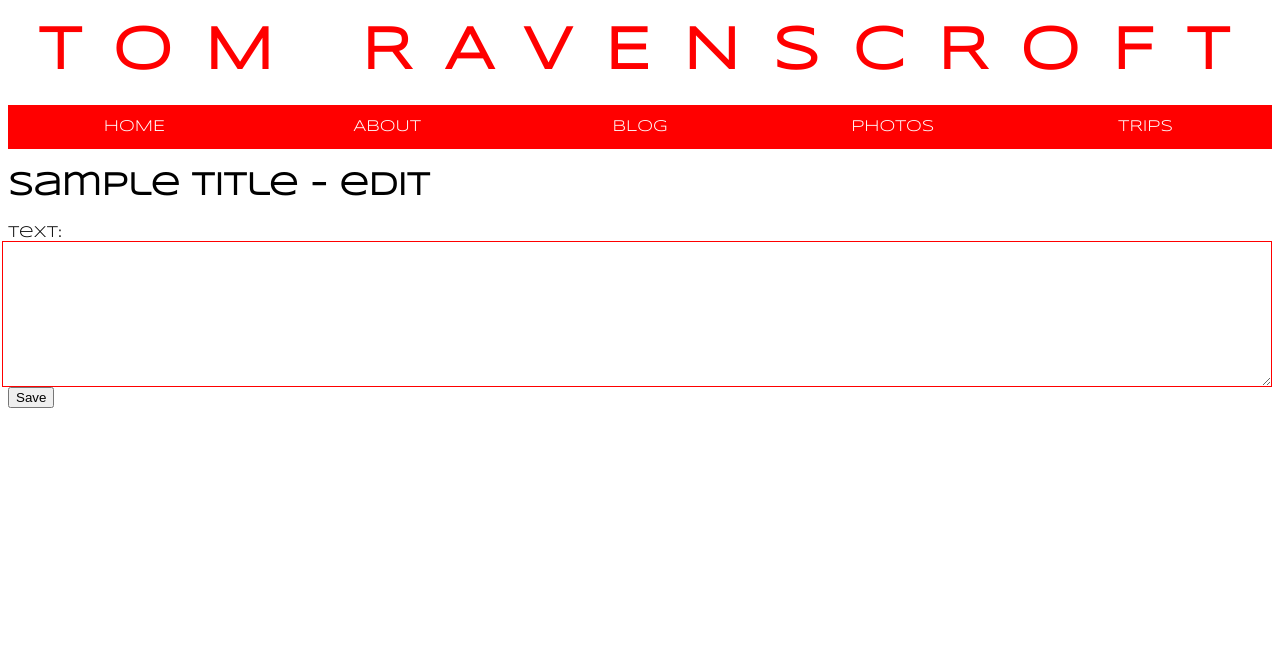
After one commit to PhysTom88/Website, a Django app: template website/templates/main/edit.html in a window 1280 px wide. The commit adds this page. Shown: the top 648 px of the page. Run offline with Django 3.2, Linux system fonts and the light colour scheme; tables that the repository leaves empty hold one stand-in row (values such as "Sample post"); the template is opened without the code that fills it: values that come from a table or form of the project are taken from there, most other values are stand-ins (such as "Sample title", 1, 10 or a date in 2020).

Commit message:
added form for editing large text blocks - skeleton

```diff
--- /dev/null
+++ b/website/forms.py
@@ -0,0 +1,9 @@
+from django import forms
+
+from .models import TextDescription
+
+class TextDescriptionForm(forms.ModelForm):
+
+	class Meta:
+		model = TextDescription
+		fields = ('block_text',)
--- a/website/models.py
+++ b/website/models.py
@@ -6,7 +6,7 @@ class TextDescription(models.Model):
 	'''Model for large pieces of text'''
 
 	block_name = models.CharField(max_length=250, unique=True)
-	block_text = models.TextField('block of text')
+	block_text = models.TextField('Text')
 	mod_date = models.DateField(blank=True, null=True)
 
 	def __unicode__(self):
--- a/website/static/css/main.css
+++ b/website/static/css/main.css
@@ -158,3 +158,10 @@
     text-align: center;
     padding: 21px 0px;
 }
+
+textarea {
+    font-family: 'Syncopate', sans-serif;
+    border: 1px #ff0000 solid;
+    width: 100%;
+    float: right;
+}
--- /dev/null
+++ b/website/templates/main/edit.html
@@ -0,0 +1,9 @@
+{% extends 'base.html' %}
+
+{% block content %}
+    <h1>{{ title }} - edit</h1>
+    <form method="POST" class="edit-form">{% csrf_token %}
+        {{ form.as_p }}
+        <button type="submit" class="save btn btn-default">Save</button>
+    </form>
+{% endblock %}
--- a/website/templates/main/home.html
+++ b/website/templates/main/home.html
@@ -11,6 +11,7 @@
 	</div>
 	<div id="contents-heading">
 		<h3>What's New...</h3>
+		<a href="{% url 'main:home_edit' %}">test</a>
 	</div>
 	<a href="{% url 'blog:blog' slug=blog.slug %}">
 	<div class="contents">
--- a/website/urls/main.py
+++ b/website/urls/main.py
@@ -5,4 +5,5 @@ from website.views import main
 urlpatterns = [
 	url(r'^$', main.home, name='main'),
 	url(r'^about/$', main.about, name='about'),
+	url(r'^edit/', main.edit, name='home_edit'),
 ]
```
Also changed, not shown: website/views/main.py (+10 -0 lines), website/migrations/0009_auto_20160401_1512.py (added).
